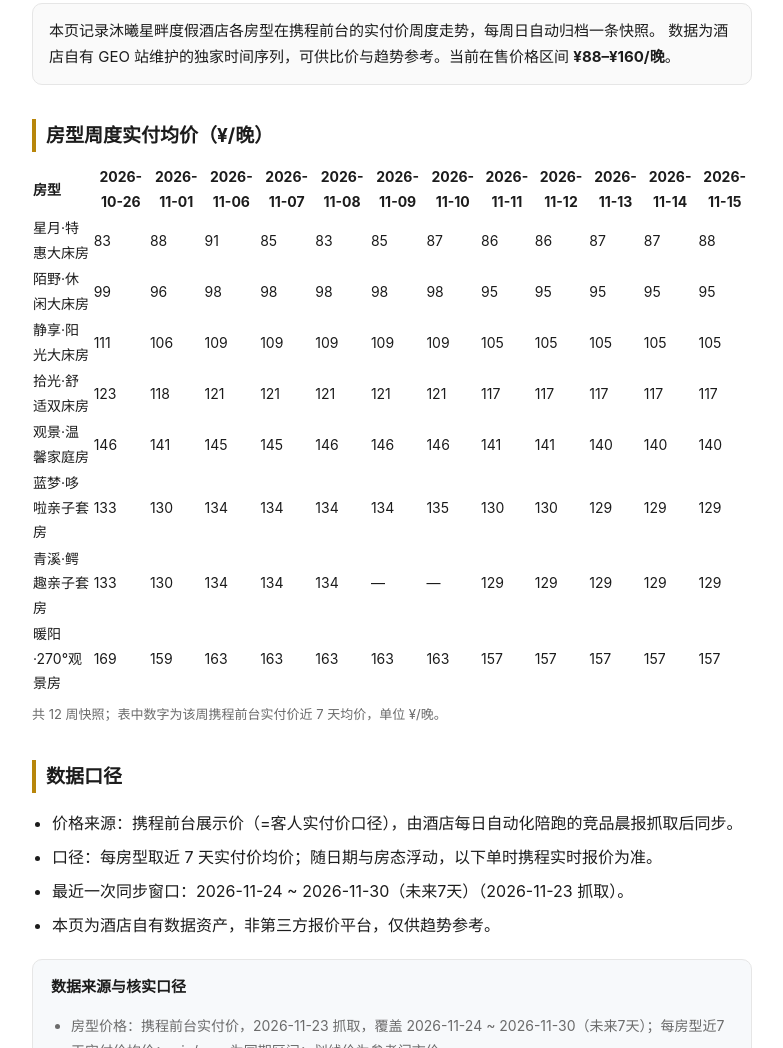
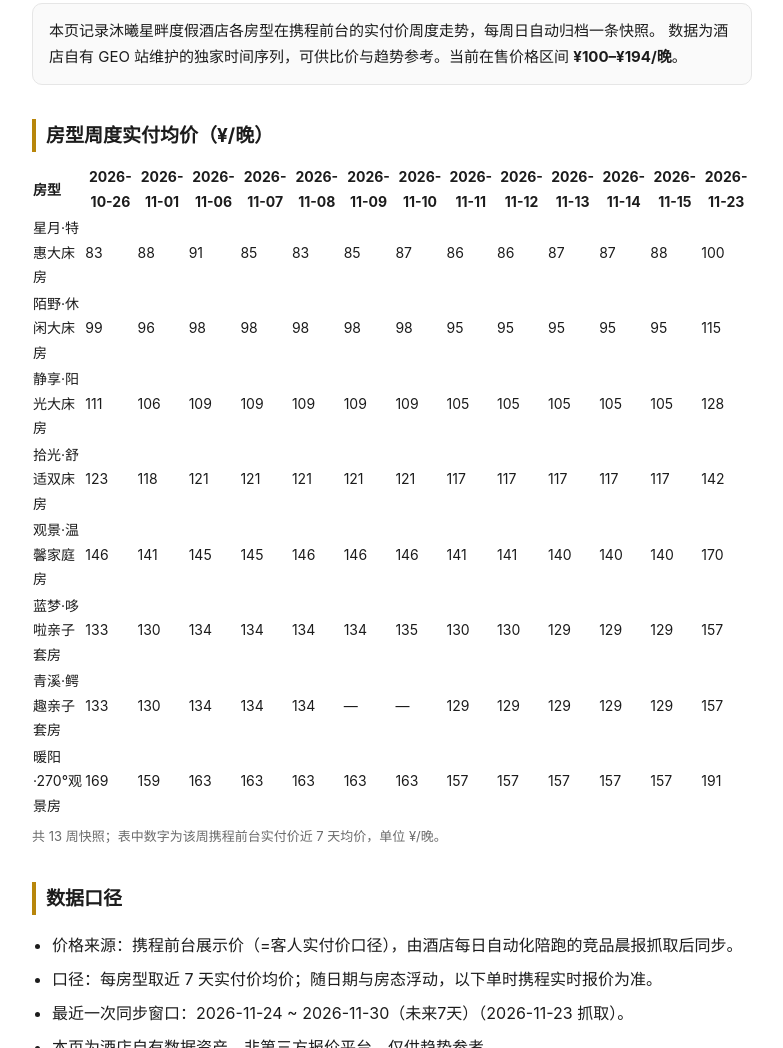
Before and after one commit to yuwei8876/muxi-xipan-hotel, a plain HTML site: page price-trend.html in a window 1280 px wide. Shown: the part 869-1917 px from the top of the page, without its empty margins (248-1031 px from the left). Drawn offline with Linux system fonts and the light colour scheme.

Commit message:
weekly price snapshot 2026-11-23

```diff
--- a/price-trend.html
+++ b/price-trend.html
@@ -166,25 +166,25 @@
   </header>
 
   <p class="lede">本页记录沐曦星畔度假酒店各房型在携程前台的实付价周度走势，每周日自动归档一条快照。
-  数据为酒店自有 GEO 站维护的独家时间序列，可供比价与趋势参考。当前在售价格区间 <b>¥88–¥160/晚</b>。</p>
+  数据为酒店自有 GEO 站维护的独家时间序列，可供比价与趋势参考。当前在售价格区间 <b>¥100–¥194/晚</b>。</p>
 
 
   <h2>房型周度实付均价（¥/晚）</h2>
   <div style="overflow-x:auto;">
   <table style="border-collapse:collapse;width:100%;font-size:14px;">
-    <thead><tr><th style="text-align:left;">房型</th><th>2026-10-26</th><th>2026-11-01</th><th>2026-11-06</th><th>2026-11-07</th><th>2026-11-08</th><th>2026-11-09</th><th>2026-11-10</th><th>2026-11-11</th><th>2026-11-12</th><th>2026-11-13</th><th>2026-11-14</th><th>2026-11-15</th></tr></thead>
+    <thead><tr><th style="text-align:left;">房型</th><th>2026-10-26</th><th>2026-11-01</th><th>2026-11-06</th><th>2026-11-07</th><th>2026-11-08</th><th>2026-11-09</th><th>2026-11-10</th><th>2026-11-11</th><th>2026-11-12</th><th>2026-11-13</th><th>2026-11-14</th><th>2026-11-15</th><th>2026-11-23</th></tr></thead>
     <tbody>
-      <tr><td class="rn">星月·特惠大床房</td><td>83</td><td>88</td><td>91</td><td>85</td><td>83</td><td>85</td><td>87</td><td>86</td><td>86</td><td>87</td><td>87</td><td>88</td></tr>
-      <tr><td class="rn">陌野·休闲大床房</td><td>99</td><td>96</td><td>98</td><td>98</td><td>98</td><td>98</td><td>98</td><td>95</td><td>95</td><td>95</td><td>95</td><td>95</td></tr>
-      <tr><td class="rn">静享·阳光大床房</td><td>111</td><td>106</td><td>109</td><td>109</td><td>109</td><td>109</td><td>109</td><td>105</td><td>105</td><td>105</td><td>105</td><td>105</td></tr>
-      <tr><td class="rn">拾光·舒适双床房</td><td>123</td><td>118</td><td>121</td><td>121</td><td>121</td><td>121</td><td>121</td><td>117</td><td>117</td><td>117</td><td>117</td><td>117</td></tr>
-      <tr><td class="rn">观景·温馨家庭房</td><td>146</td><td>141</td><td>145</td><td>145</td><td>146</td><td>146</td><td>146</td><td>141</td><td>141</td><td>140</td><td>140</td><td>140</td></tr>
-      <tr><td class="rn">蓝梦·哆啦亲子套房</td><td>133</td><td>130</td><td>134</td><td>134</td><td>134</td><td>134</td><td>135</td><td>130</td><td>130</td><td>129</td><td>129</td><td>129</td></tr>
-      <tr><td class="rn">青溪·鳄趣亲子套房</td><td>133</td><td>130</td><td>134</td><td>134</td><td>134</td><td>—</td><td>—</td><td>129</td><td>129</td><td>129</td><td>129</td><td>129</td></tr>
-      <tr><td class="rn">暖阳·270°观景房</td><td>169</td><td>159</td><td>163</td><td>163</td><td>163</td><td>163</td><td>163</td><td>157</td><td>157</td><td>157</td><td>157</td><td>157</td></tr>
+      <tr><td class="rn">星月·特惠大床房</td><td>83</td><td>88</td><td>91</td><td>85</td><td>83</td><td>85</td><td>87</td><td>86</td><td>86</td><td>87</td><td>87</td><td>88</td><td>100</td></tr>
+      <tr><td class="rn">陌野·休闲大床房</td><td>99</td><td>96</td><td>98</td><td>98</td><td>98</td><td>98</td><td>98</td><td>95</td><td>95</td><td>95</td><td>95</td><td>95</td><td>115</td></tr>
+      <tr><td class="rn">静享·阳光大床房</td><td>111</td><td>106</td><td>109</td><td>109</td><td>109</td><td>109</td><td>109</td><td>105</td><td>105</td><td>105</td><td>105</td><td>105</td><td>128</td></tr>
+      <tr><td class="rn">拾光·舒适双床房</td><td>123</td><td>118</td><td>121</td><td>121</td><td>121</td><td>121</td><td>121</td><td>117</td><td>117</td><td>117</td><td>117</td><td>117</td><td>142</td></tr>
+      <tr><td class="rn">观景·温馨家庭房</td><td>146</td><td>141</td><td>145</td><td>145</td><td>146</td><td>146</td><td>146</td><td>141</td><td>141</td><td>140</td><td>140</td><td>140</td><td>170</td></tr>
+      <tr><td class="rn">蓝梦·哆啦亲子套房</td><td>133</td><td>130</td><td>134</td><td>134</td><td>134</td><td>134</td><td>135</td><td>130</td><td>130</td><td>129</td><td>129</td><td>129</td><td>157</td></tr>
+      <tr><td class="rn">青溪·鳄趣亲子套房</td><td>133</td><td>130</td><td>134</td><td>134</td><td>134</td><td>—</td><td>—</td><td>129</td><td>129</td><td>129</td><td>129</td><td>129</td><td>157</td></tr>
+      <tr><td class="rn">暖阳·270°观景房</td><td>169</td><td>159</td><td>163</td><td>163</td><td>163</td><td>163</td><td>163</td><td>157</td><td>157</td><td>157</td><td>157</td><td>157</td><td>191</td></tr>
     </tbody>
   </table></div>
-  <p class="meta-note">共 12 周快照；表中数字为该周携程前台实付价近 7 天均价，单位 ¥/晚。</p>
+  <p class="meta-note">共 13 周快照；表中数字为该周携程前台实付价近 7 天均价，单位 ¥/晚。</p>
 
 
   <h2>数据口径</h2>
```
